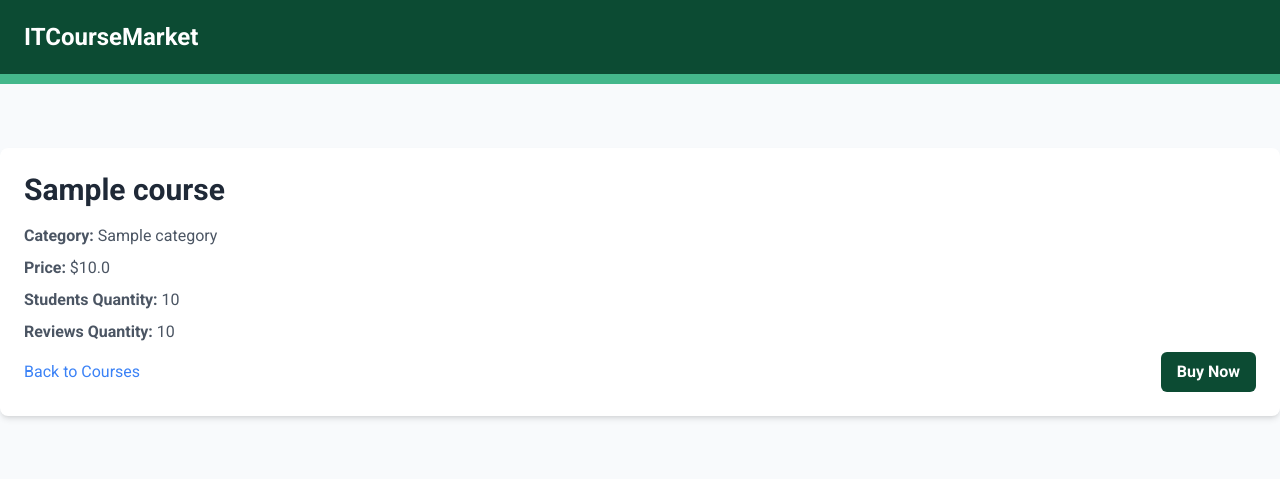
After one commit to KramarenkoVladyslav/itcoursemarket-django, a Django app: page /shop/1 in a window 1280 px wide. The commit adds this page. Shown: the top 479 px of the page. Run offline with Django 5.2, Linux system fonts and the light colour scheme; tables that the repository leaves empty hold one stand-in row (values such as "Sample post"); some libraries are stand-ins or nearby versions.

Commit message:
Implemented single course routing and refined UI styles

```diff
--- a/shop/admin.py
+++ b/shop/admin.py
@@ -1,4 +1,5 @@
 from django.contrib import admin
+
 from . import models
 
 admin.site.register(models.Category)
--- a/shop/models.py
+++ b/shop/models.py
@@ -15,7 +15,7 @@ class Course(models.Model):
     price = models.FloatField()
     students_qty = models.IntegerField()
     reviews_qty = models.IntegerField()
-    catagory = models.ForeignKey(Category, on_delete=models.CASCADE)
+    category = models.ForeignKey(Category, on_delete=models.CASCADE)
     created_at = models.DateTimeField(default=timezone.now)
 
     def __str__(self):
--- a/shop/urls.py
+++ b/shop/urls.py
@@ -1,6 +1,9 @@
 from django.urls import path
+
 from . import views
 
+app_name = 'shop'
 urlpatterns = [
     path('', views.index, name='index'),
+    path('<int:course_id>', views.single_course, name='single_course'),
 ]
--- a/shop/views.py
+++ b/shop/views.py
@@ -1,8 +1,13 @@
-from django.shortcuts import render
+from django.shortcuts import render, get_object_or_404
 
 from .models import Course
 
 
 def index(request):
     courses = Course.objects.all()
-    return render(request, 'courses.html', {'courses': courses})
+    return render(request, 'shop/courses.html', {'courses': courses})
+
+
+def single_course(request, course_id):
+    course = get_object_or_404(Course, pk=course_id)
+    return render(request, 'shop/single_course.html', {'course': course})
--- a/shop/static/shop/styles.css
+++ b/static/shop/styles.css
@@ -4,6 +4,7 @@ body {
     font-family: 'Roboto', sans-serif;
     line-height: 1.6;
 }
+
 
 .table-container {
     overflow-x: auto;
@@ -77,6 +78,16 @@ tbody tr:nth-child(even) {
     transform: translateY(-2px);
 }
 
+.title_link {
+    text-decoration: underline;
+    color: #0c4b33;
+    transition: color 0.3s;
+}
+
+.title_link:hover {
+    color: #44B78B;
+}
+
 @media (max-width: 576px) {
     table {
         font-size: 0.9rem;
--- a/shop/templates/base.html
+++ b/templates/base.html
@@ -15,7 +15,7 @@
 <body>
 <nav class="text-white shadow-lgc">
     <div class="container mx-auto flex items-center justify-between py-4 px-6">
-        <a href="#" class="text-2xl font-bold">ITCourseMarket</a>
+        <a href="{% url 'shop:index' %}" class="text-2xl font-bold">ITCourseMarket</a>
 
         <!-- Right side
         <div>
--- /dev/null
+++ b/templates/shop/single_course.html
@@ -0,0 +1,22 @@
+{% extends 'base.html' %}
+
+{% block title %}
+    {{ course.title }}
+{% endblock %}
+
+{% block content %}
+    <div class="container mx-auto py-8">
+        <div class="bg-white rounded-lg shadow-md p-6">
+            <h2 class="text-3xl font-bold text-gray-800 mb-4">{{ course.title }}</h2>
+            <p class="text-gray-600 mb-2"><strong>Category:</strong> {{ course.category }}</p>
+            <p class="text-gray-600 mb-2"><strong>Price:</strong> ${{ course.price }}</p>
+            <p class="text-gray-600 mb-2"><strong>Students Quantity:</strong> {{ course.students_qty }}</p>
+            <p class="text-gray-600 mb-2"><strong>Reviews Quantity:</strong> {{ course.reviews_qty }}</p>
+
+            <div class="flex items-center justify-between">
+                <a href="{% url "shop:index" %}" class="text-blue-500 hover:underline">Back to Courses</a>
+                <button class="btn">Buy Now</button>
+            </div>
+        </div>
+    </div>
+{% endblock %}
```
Also changed, not shown: itcoursemarket/settings.py (+3 -7 lines), templates/shop/courses.html (renamed from shop/templates/courses.html, +5 -3 lines), shop/migrations/0001_initial.py (added).
